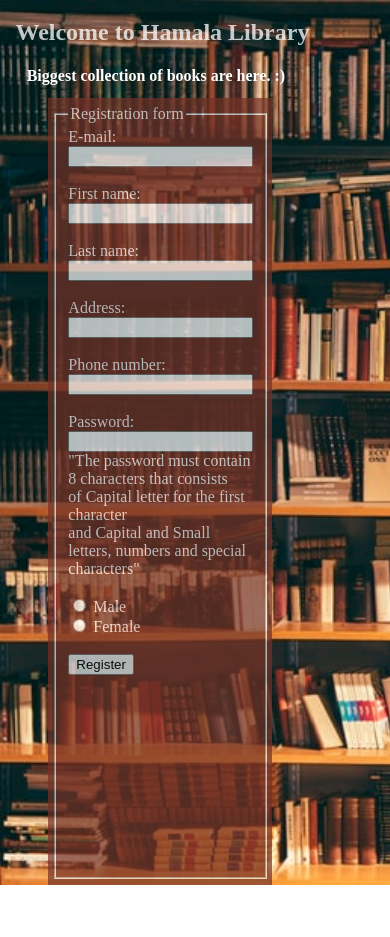
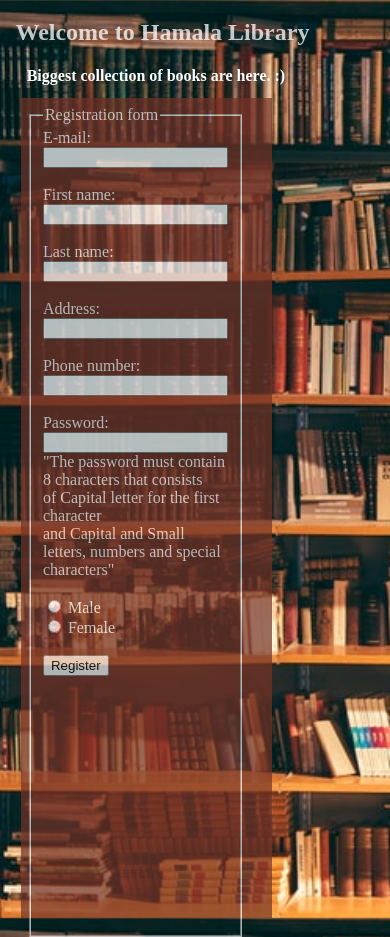
Before and after one commit to Halaalaa68/Library-web-site, a plain HTML site: page index.html in a window 390 px wide. Before the commit the page ends 885 px from the top, so only its background shows below. Drawn offline with Linux system fonts and the light colour scheme.

Commit message:
Update index.html

```diff
--- a/index.html
+++ b/index.html
@@ -30,7 +30,7 @@
             margin-right: 13%;
         }
         fieldset {
-            height:94%;
+            height:95%;
             margin-top: 3%;
             margin-left: 3%;
             margin-right: 4%;
@@ -60,12 +60,12 @@
             opacity:0.7;
             float:right;
             color:rgb(255, 249, 249);
-            width:60%;
-            height:95%;
+            width:67%;
+            height:99%;
             margin-right: 110px;
         }
         fieldset {
-            height: 96%;
+            height: 99%;
             width: 40%;
             margin-top: 3%;
             margin-left: 3%;
```
